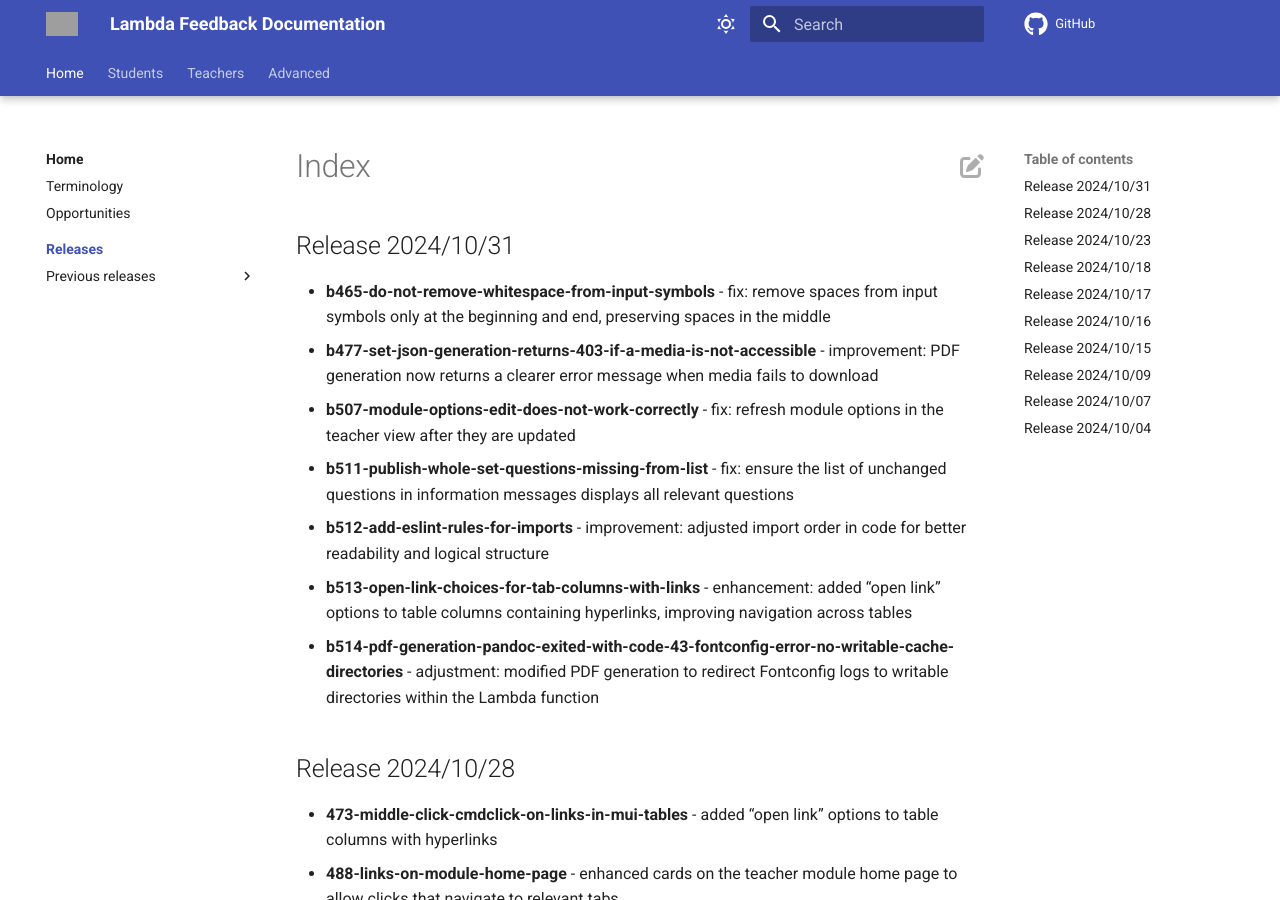
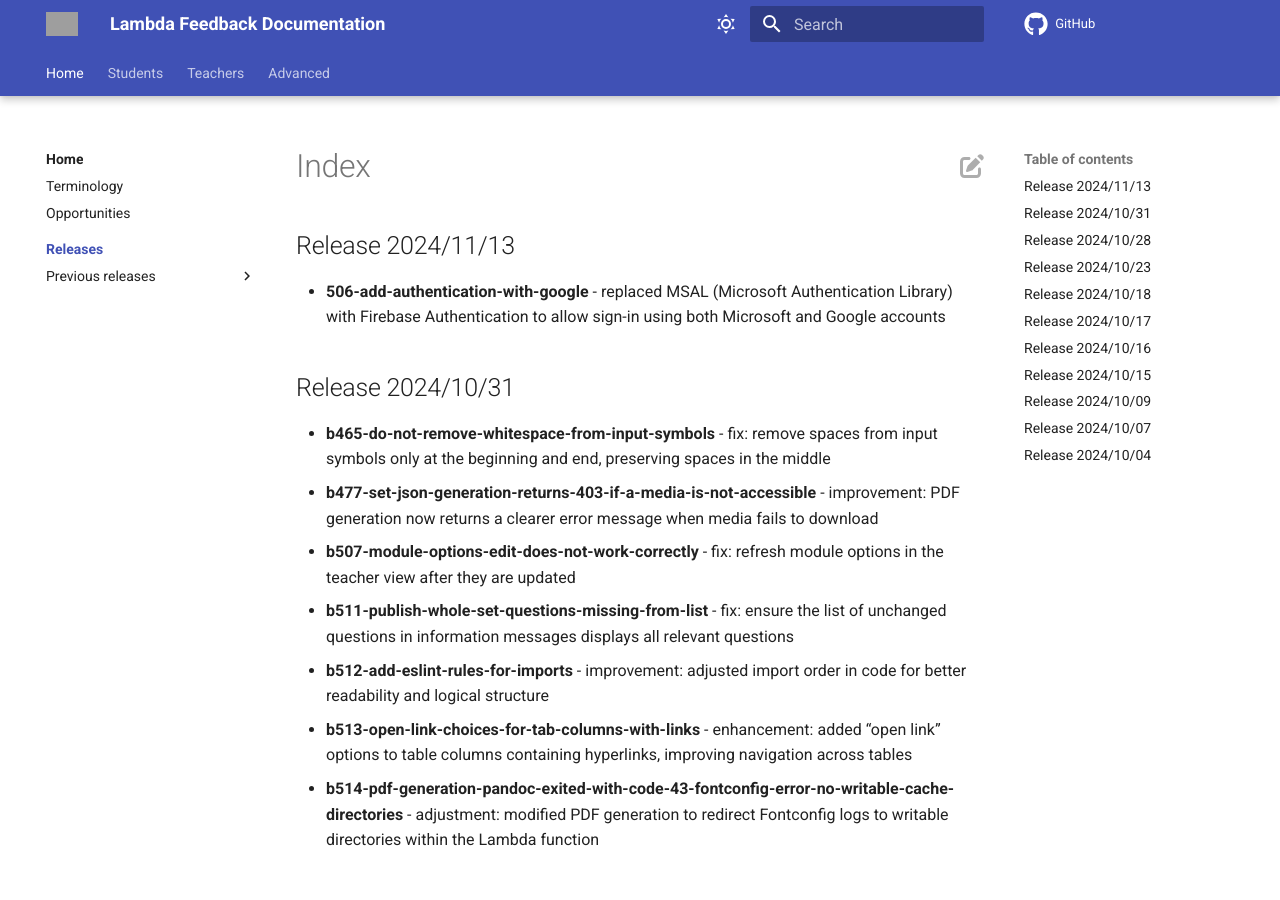
Before and after one commit to lambda-feedback/user-documentation, an MkDocs documentation site: the page built from docs/releases/index.md, in a window 1280 px wide and 900 px high. Built offline with MkDocs 1.6.1 and Material for MkDocs 9.7.7, drawn with Linux system fonts in a browser that asks for light colours; comment, search, counter and statistics services are not loaded; grey boxes are pictures that could not be loaded.

Commit message:
Release 2024/11/13 added

```diff
--- a/docs/releases/index.md
+++ b/docs/releases/index.md
@@ -1,3 +1,7 @@
+## Release 2024/11/13
+
+- **506-add-authentication-with-google** - replaced MSAL (Microsoft Authentication Library) with Firebase Authentication to allow sign-in using both Microsoft and Google accounts
+
 ## Release 2024/10/31
 
 - **b465-do-not-remove-whitespace-from-input-symbols** - fix: remove spaces from input symbols only at the beginning and end, preserving spaces in the middle
```
